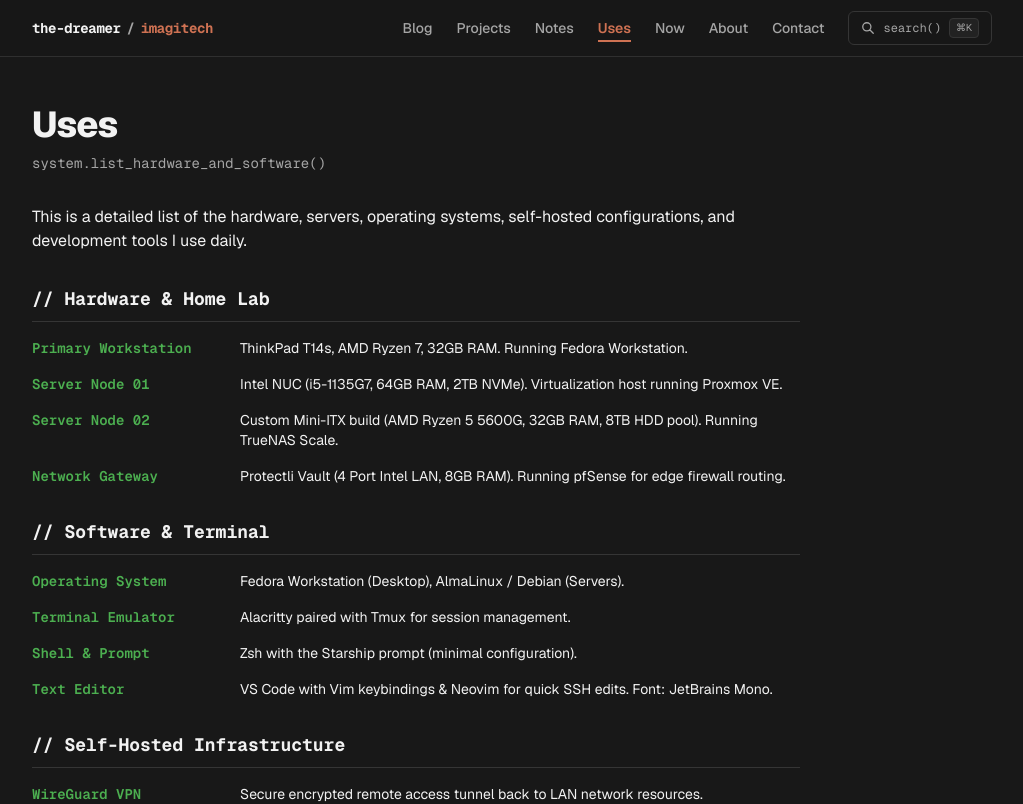
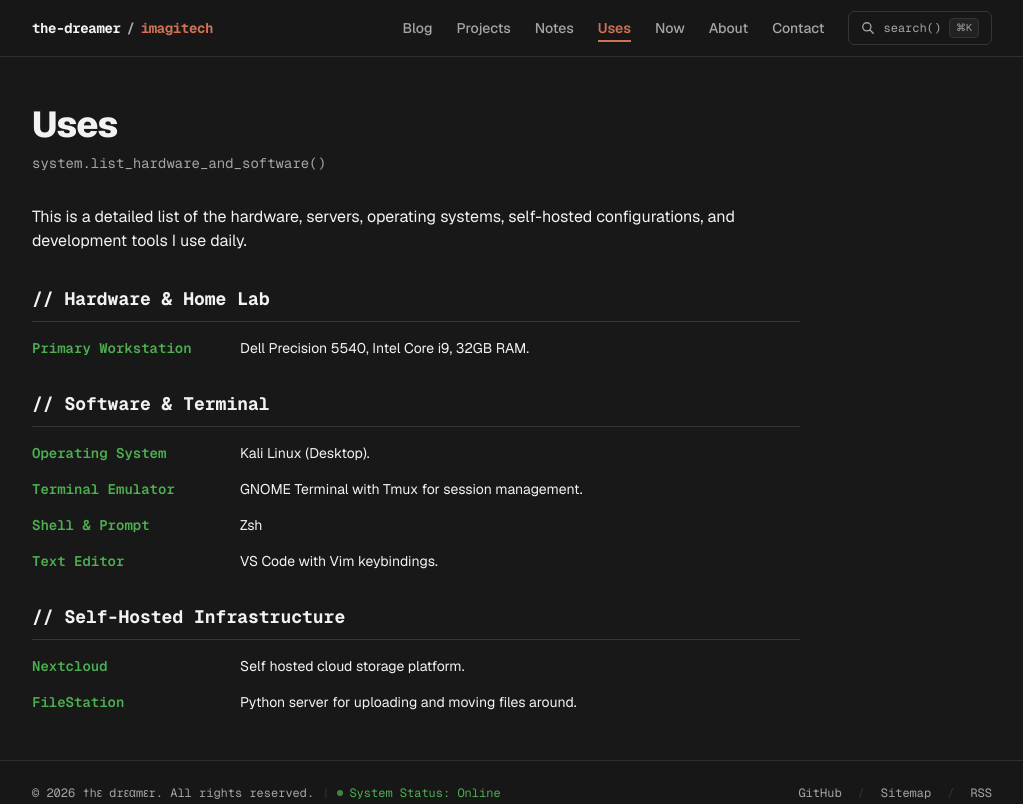
Before and after one commit to DDreamer01/imagitech-online, a Next.js app: page /uses in a window 1280 px wide. Shown: the top 804 px of the page, without its empty margins (128-1151 px from the left). Built offline with nearby package versions, Linux system fonts and the light colour scheme.

Commit message:
Update part os uses page, workstation, operating system...

```diff
--- a/src/app/uses/page.tsx
+++ b/src/app/uses/page.tsx
@@ -10,28 +10,25 @@ const GEAR = [
   {
     category: "Hardware & Home Lab",
     items: [
-      { name: "Primary Workstation", desc: "ThinkPad T14s, AMD Ryzen 7, 32GB RAM. Running Fedora Workstation." },
-      { name: "Server Node 01", desc: "Intel NUC (i5-1135G7, 64GB RAM, 2TB NVMe). Virtualization host running Proxmox VE." },
-      { name: "Server Node 02", desc: "Custom Mini-ITX build (AMD Ryzen 5 5600G, 32GB RAM, 8TB HDD pool). Running TrueNAS Scale." },
-      { name: "Network Gateway", desc: "Protectli Vault (4 Port Intel LAN, 8GB RAM). Running pfSense for edge firewall routing." },
+      { name: "Primary Workstation", desc: "Dell Precision 5540, Intel Core i9, 32GB RAM." },
+      // { name: "Server Node 01", desc: "Intel NUC (i5-1135G7, 64GB RAM, 2TB NVMe). Virtualization host running Proxmox VE." },
+      // { name: "Server Node 02", desc: "Custom Mini-ITX build (AMD Ryzen 5 5600G, 32GB RAM, 8TB HDD pool). Running TrueNAS Scale." },
     ],
   },
   {
     category: "Software & Terminal",
     items: [
-      { name: "Operating System", desc: "Fedora Workstation (Desktop), AlmaLinux / Debian (Servers)." },
-      { name: "Terminal Emulator", desc: "Alacritty paired with Tmux for session management." },
-      { name: "Shell & Prompt", desc: "Zsh with the Starship prompt (minimal configuration)." },
-      { name: "Text Editor", desc: "VS Code with Vim keybindings & Neovim for quick SSH edits. Font: JetBrains Mono." },
+      { name: "Operating System", desc: "Kali Linux (Desktop)." },
+      { name: "Terminal Emulator", desc: "GNOME Terminal with Tmux for session management." },
+      { name: "Shell & Prompt", desc: "Zsh" },
+      { name: "Text Editor", desc: "VS Code with Vim keybindings." },
     ],
   },
   {
     category: "Self-Hosted Infrastructure",
     items: [
-      { name: "WireGuard VPN", desc: "Secure encrypted remote access tunnel back to LAN network resources." },
-      { name: "Pi-hole", desc: "Local recursive DNS cache and network-wide ad blocker." },
-      { name: "Vaultwarden", desc: "Self-hosted Bitwarden API implementation for secure password management." },
-      { name: "Uptime Kuma", desc: "Status monitor for tracking service availability and latency." },
+      { name: "Nextcloud", desc: "Self hosted cloud storage platform." },
+      { name: "FileStation", desc: "Python server for uploading and moving files around." },
     ],
   },
 ];
```
